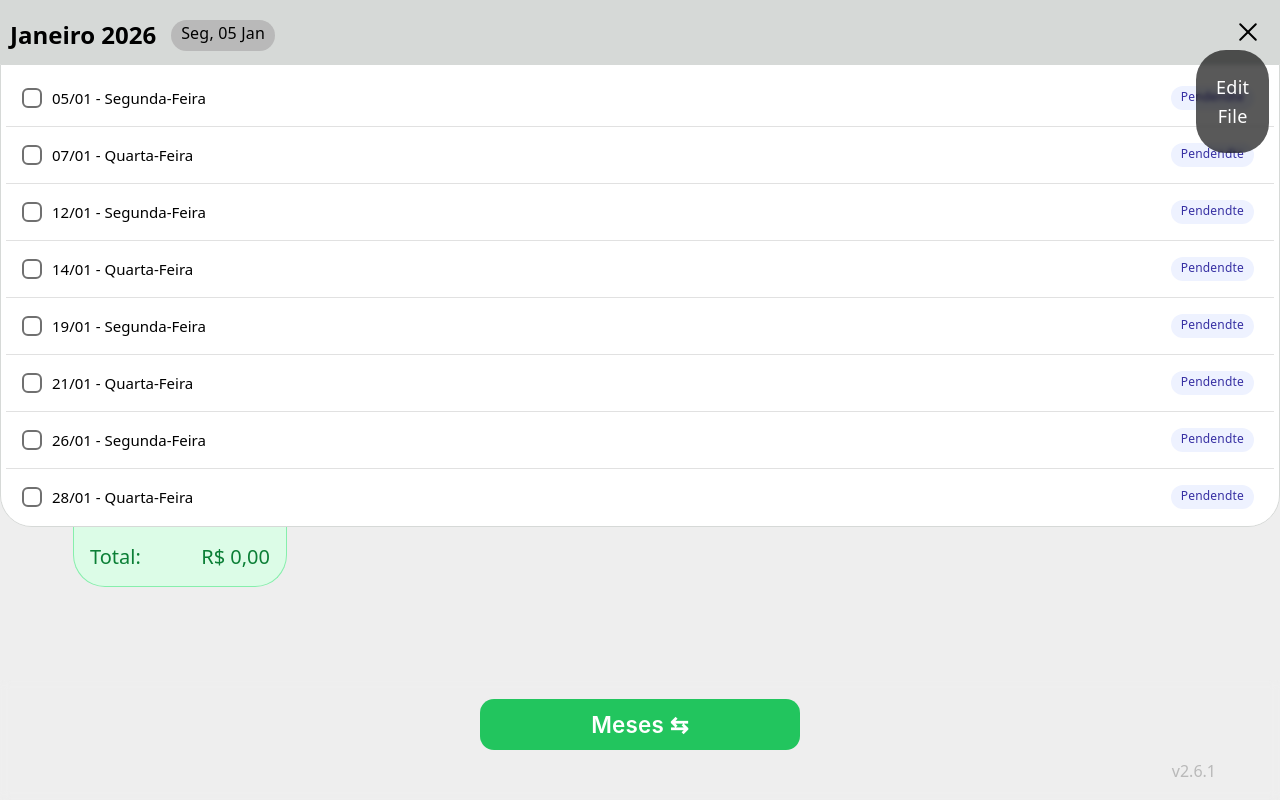
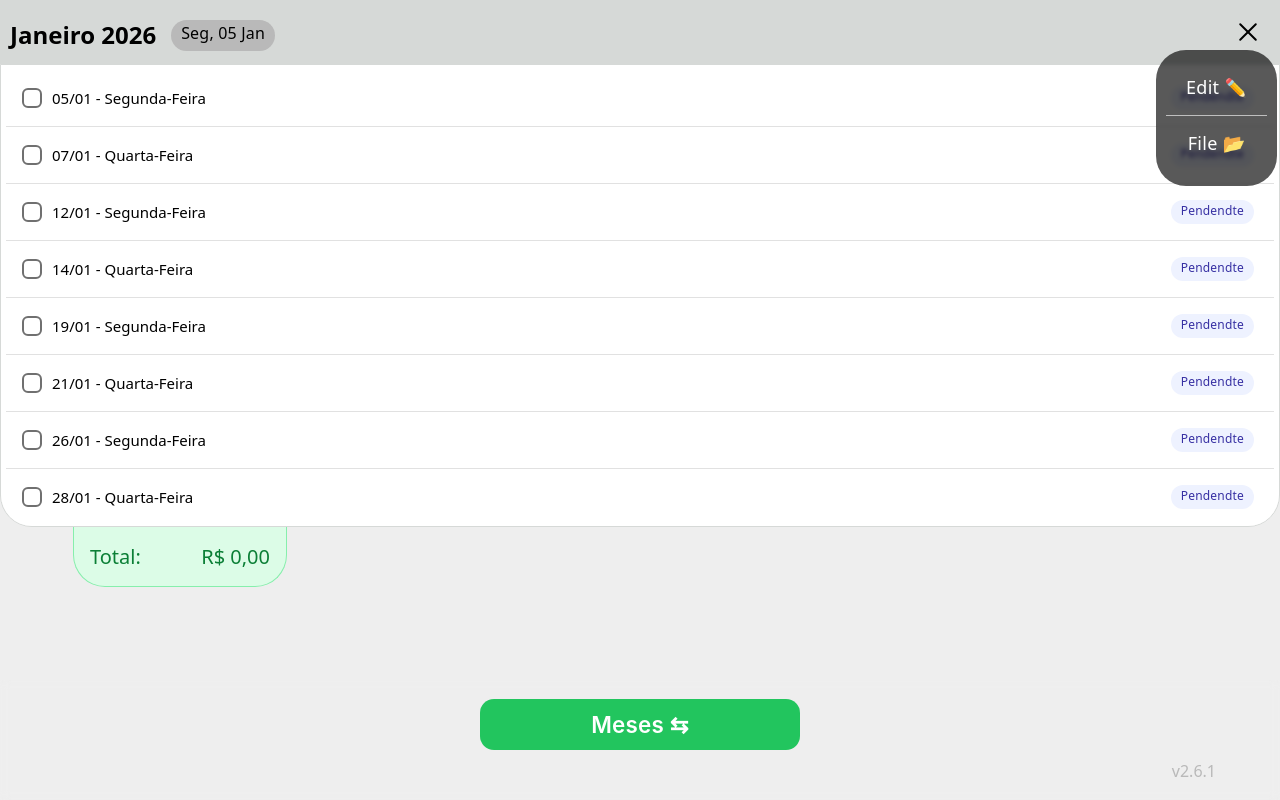
Before and after one commit to Gustavo-Falcao/gerenciador-aulas, a React (Vite) app: page / in a window 1280 px wide. Both pictures are taken after a click on the button 1248 px from the left and 32 px from the top of the page. Built offline with nearby package versions, Linux system fonts and the light colour scheme.

Commit message:
Atualizando UI do menu principal.

```diff
--- a/src/pages/mesAtual.jsx
+++ b/src/pages/mesAtual.jsx
@@ -537,13 +537,16 @@ function MesAtual() {
 
                                                         <div className='op-menu-normal'>
                                                             <span
+                                                            className='span-edit'
                                                             onClick={abrirMenuEdit}
                                                             >
-                                                                Edit
+                                                                Edit ✏️
                                                             </span>
                                                             <span
                                                             onClick={abrirMenuFiles}
-                                                            >File</span>
+                                                            >
+                                                                File 📂
+                                                            </span>
                                                         </div>
                                                         }
                                                     </MenuEditModal>
--- a/src/styles/mesAtual.css
+++ b/src/styles/mesAtual.css
@@ -504,7 +504,7 @@ button:active {
 
 .menu-edit {
     top: 40px;
-    left: -30px;
+    left: -70px;
 }
 
 .op-menu span {
@@ -513,8 +513,10 @@ button:active {
     letter-spacing: 0.3px;
     text-align: center;
     font-size: 18px;
-    width: 100%;
+    min-width: 50px;
+    min-height: 30px;
     margin: 5px 0px;
+
 }
 
 /* .op-menu span:nth-child(1) {
@@ -548,7 +550,15 @@ button:active {
 }
 
 .op-menu-normal {
-    padding: 20px 20px;
+    padding: 10px 10px;
+}
+
+.op-menu-normal span {
+    padding: 10px 20px;
+}
+
+.span-edit {
+    border-bottom: 1px solid rgb(191, 191, 191)
 }
 
 .options-menu {
```
